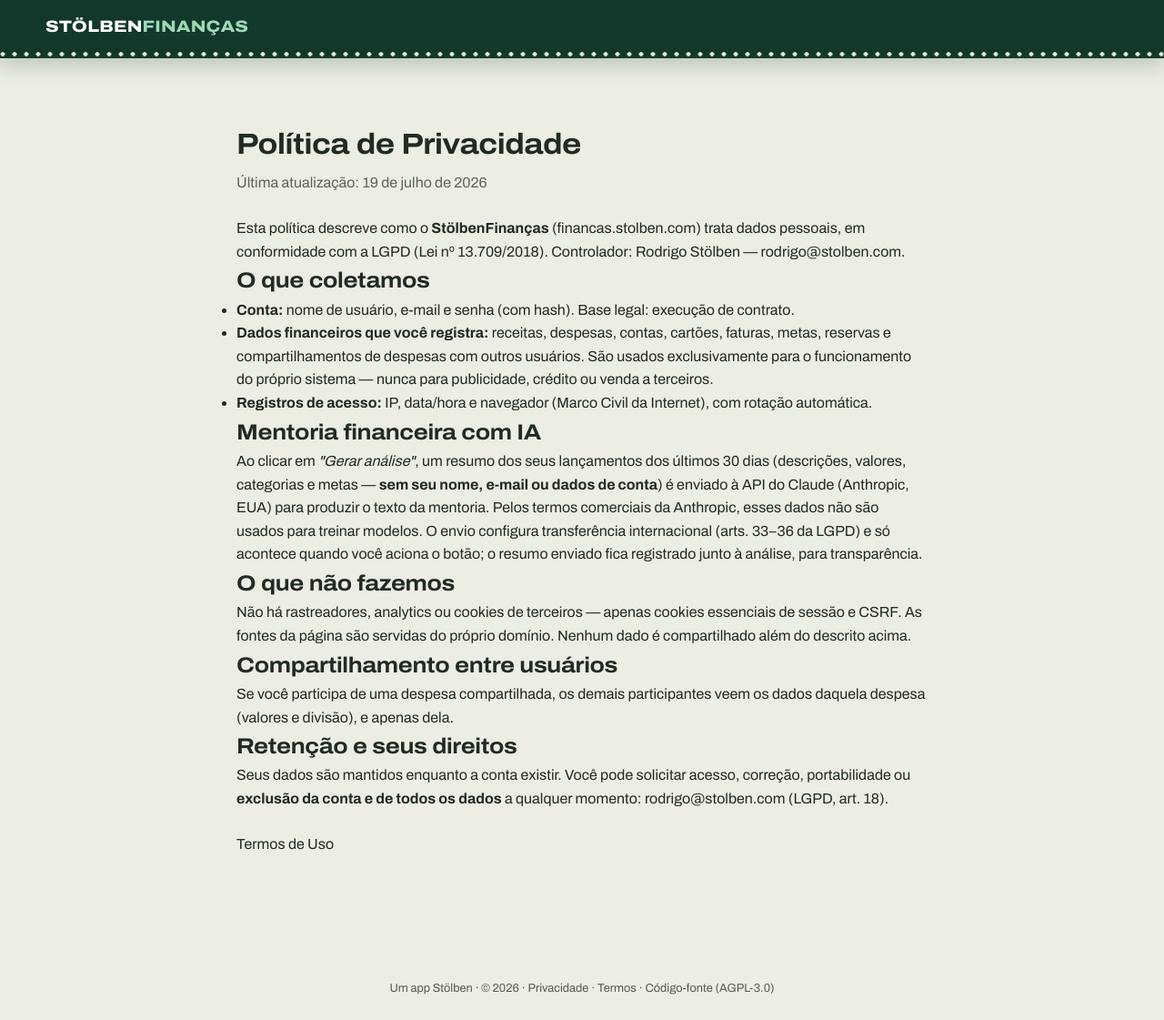
After one commit to rigst/sistema_financas, a Django app: page /privacidade/ in a window 1280 px wide. The commit adds this page. Shown: the whole page at 91% size. Run offline with Django 5.2, Linux system fonts and the light colour scheme.

Commit message:
Adiciona páginas de Política de Privacidade e Termos de Uso (LGPD)
Rotas públicas /privacidade/ e /termos/ com conteúdo específico do app,
e links no rodapé.

Co-Authored-By: Claude Fable 5 <noreply@anthropic.com>

```diff
--- a/config/urls.py
+++ b/config/urls.py
@@ -2,12 +2,15 @@ from django.conf import settings
 from django.conf.urls.static import static
 from django.contrib import admin
 from django.urls import include, path
-from django.views.generic import RedirectView
+from django.views.generic import RedirectView, TemplateView
 from usuarios.views import UsuarioLoginView, UsuarioLogoutView
 
 urlpatterns = [
     path("favicon.ico", RedirectView.as_view(url=settings.STATIC_URL + "favicon.ico", permanent=True)),
     path("admin/", admin.site.urls),
+    # Páginas legais (LGPD): acessíveis sem login.
+    path("privacidade/", TemplateView.as_view(template_name="legal/privacidade.html"), name="privacidade"),
+    path("termos/", TemplateView.as_view(template_name="legal/termos.html"), name="termos"),
     path("login/", UsuarioLoginView.as_view(), name="login"),
     path("logout/", UsuarioLogoutView.as_view(), name="logout"),
     path("", include("core.urls")),
--- a/templates/base.html
+++ b/templates/base.html
@@ -69,6 +69,13 @@
 
         {% block content %}{% endblock %}
     </main>
+
+    <footer style="max-width:1200px;margin:2.5rem auto 1.5rem;padding:0 1rem;text-align:center;font-size:.8rem;opacity:.75">
+        Um app <a href="https://stolben.com/" target="_blank" rel="noopener">Stölben</a> · © 2026 ·
+        <a href="{% url 'privacidade' %}">Privacidade</a> ·
+        <a href="{% url 'termos' %}">Termos</a> ·
+        <a href="https://github.com/rigst/sistema_financas" target="_blank" rel="noopener">Código-fonte (AGPL-3.0)</a>
+    </footer>
 
     <script nonce="{{ request.csp_nonce }}">
     (() => {
--- /dev/null
+++ b/templates/legal/privacidade.html
@@ -0,0 +1,32 @@
+{% extends "base.html" %}
+{% block title %}Política de Privacidade · StölbenFinanças{% endblock %}
+
+{% block content %}
+<div style="max-width:760px;margin:0 auto;padding:1.5rem 0 3rem">
+  <h1 style="margin-bottom:.25rem">Política de Privacidade</h1>
+  <p style="opacity:.7;margin-bottom:1.5rem">Última atualização: 19 de julho de 2026</p>
+
+  <p>Esta política descreve como o <strong>StölbenFinanças</strong> (financas.stolben.com) trata dados pessoais, em conformidade com a LGPD (Lei nº 13.709/2018). Controlador: Rodrigo Stölben — <a href="mailto:rodrigo@stolben.com">rodrigo@stolben.com</a>.</p>
+
+  <h2>O que coletamos</h2>
+  <ul>
+    <li><strong>Conta:</strong> nome de usuário, e-mail e senha (com hash). Base legal: execução de contrato.</li>
+    <li><strong>Dados financeiros que você registra:</strong> receitas, despesas, contas, cartões, faturas, metas, reservas e compartilhamentos de despesas com outros usuários. São usados exclusivamente para o funcionamento do próprio sistema — nunca para publicidade, crédito ou venda a terceiros.</li>
+    <li><strong>Registros de acesso:</strong> IP, data/hora e navegador (Marco Civil da Internet), com rotação automática.</li>
+  </ul>
+
+  <h2>Mentoria financeira com IA</h2>
+  <p>Ao clicar em <em>"Gerar análise"</em>, um resumo dos seus lançamentos dos últimos 30 dias (descrições, valores, categorias e metas — <strong>sem seu nome, e-mail ou dados de conta</strong>) é enviado à API do Claude (Anthropic, EUA) para produzir o texto da mentoria. Pelos termos comerciais da Anthropic, esses dados não são usados para treinar modelos. O envio configura transferência internacional (arts. 33–36 da LGPD) e só acontece quando você aciona o botão; o resumo enviado fica registrado junto à análise, para transparência.</p>
+
+  <h2>O que não fazemos</h2>
+  <p>Não há rastreadores, analytics ou cookies de terceiros — apenas cookies essenciais de sessão e CSRF. As fontes da página são servidas do próprio domínio. Nenhum dado é compartilhado além do descrito acima.</p>
+
+  <h2>Compartilhamento entre usuários</h2>
+  <p>Se você participa de uma despesa compartilhada, os demais participantes veem os dados daquela despesa (valores e divisão), e apenas dela.</p>
+
+  <h2>Retenção e seus direitos</h2>
+  <p>Seus dados são mantidos enquanto a conta existir. Você pode solicitar acesso, correção, portabilidade ou <strong>exclusão da conta e de todos os dados</strong> a qualquer momento: <a href="mailto:rodrigo@stolben.com">rodrigo@stolben.com</a> (LGPD, art. 18).</p>
+
+  <p style="margin-top:1.5rem"><a href="{% url 'termos' %}">Termos de Uso</a></p>
+</div>
+{% endblock %}
```
Also changed, not shown: templates/legal/termos.html (added, +26 -0 lines).
